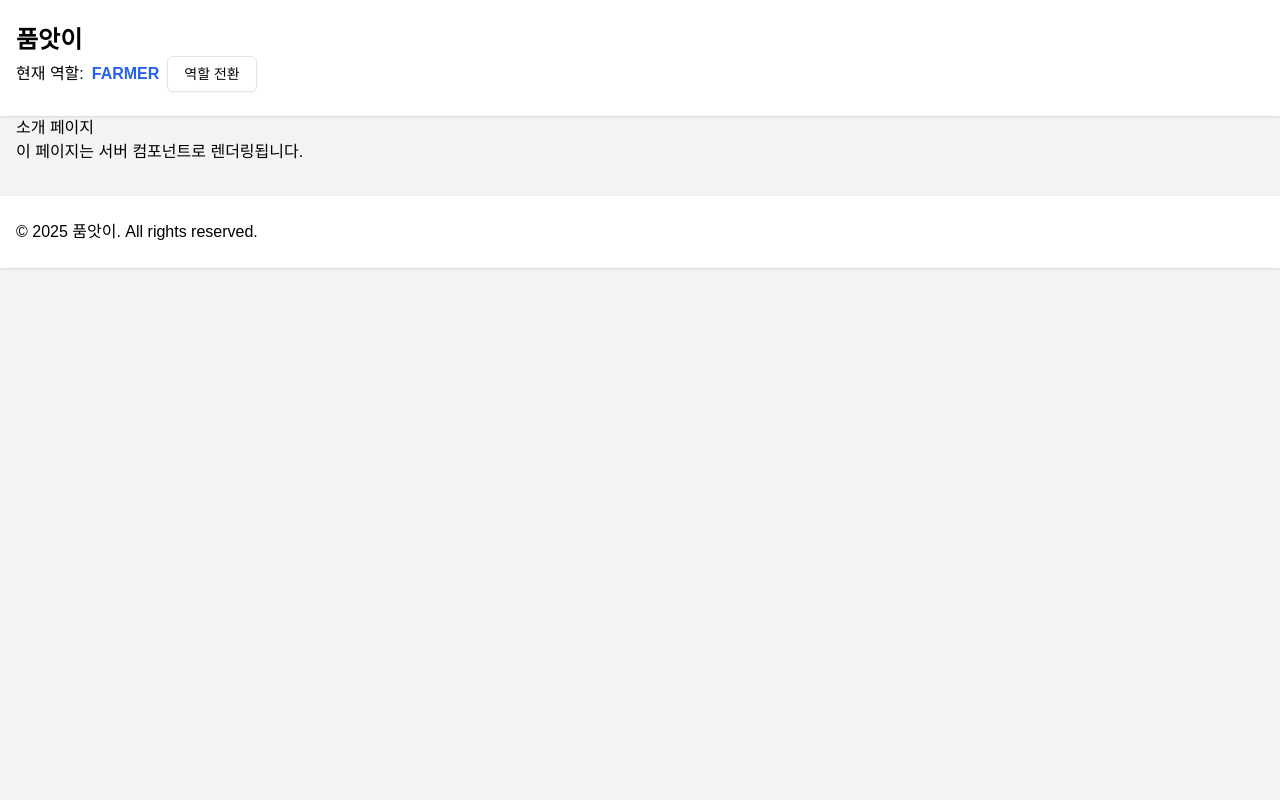
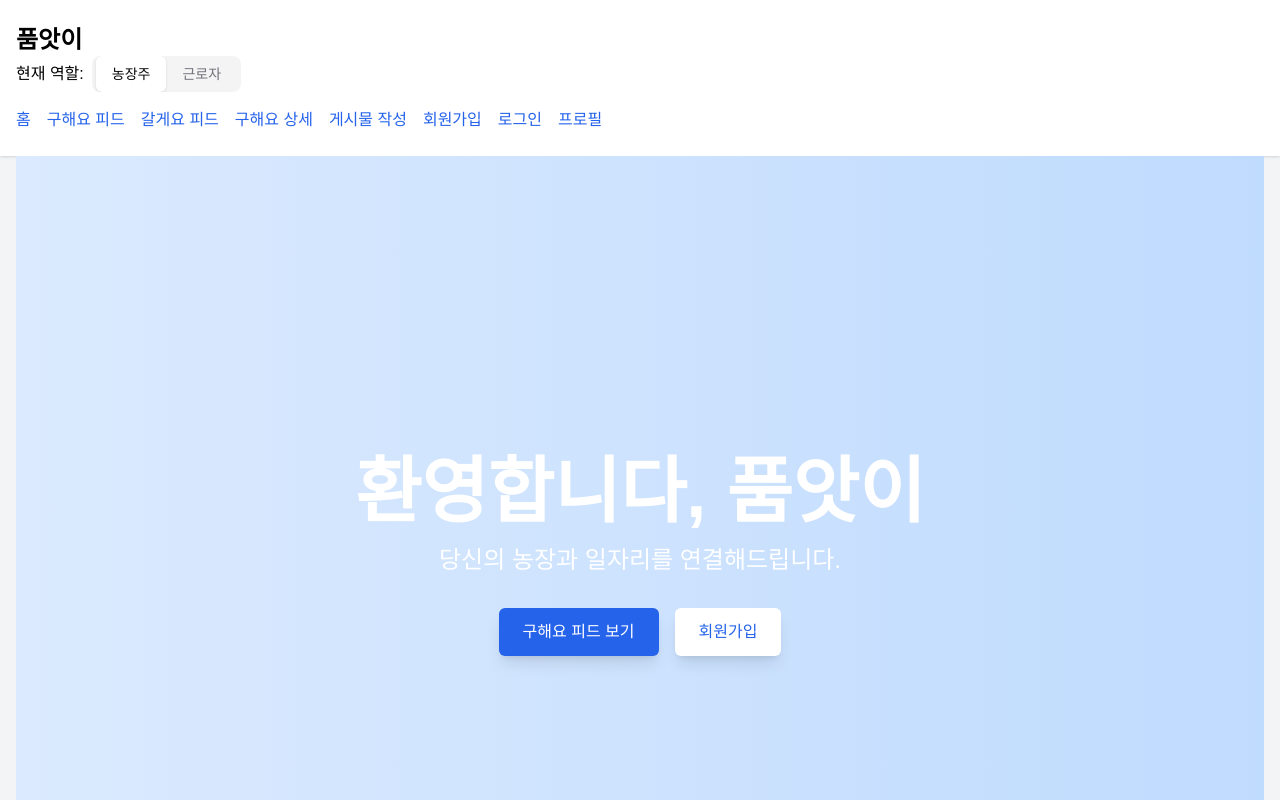
Before and after one commit to devcomcom/hadong-farm-mirror, a Next.js app: page / in a window 1280 px wide. Shown: the top 800 px of the page. Built offline with nearby package versions, Linux system fonts and the light colour scheme.

Commit message:
feat(layout, role_toggle): 역할 탭 UI 수정 및 네비게이션 메뉴 추가
- RoleToggle 컴포넌트에서 기존 드롭다운 메뉴를 탭 메뉴로 전환처리
- 네비게이션 메뉴를 app/layout.tsx 등 관련 파일에 추가하여 주요 링크 접근성을 강화함

```diff
--- a/app/(jobs)/worker_feed/page.tsx
+++ b/app/(jobs)/worker_feed/page.tsx
@@ -69,13 +69,25 @@ export default function WorkerFeedPage() {
     }, []);
 
     return (
-        <div className="space-y-4">
+        <main className="container mx-auto px-4 py-6">
+            <header className="mb-6">
+                <h1 className="text-3xl font-bold text-center">구해요 피드</h1>
+                <p className="text-center text-gray-600 mt-2">
+                    현재 구직중인 포스트들을 확인하세요.
+                </p>
+            </header>
             <InfiniteScroll
                 dataLength={items.length}
                 next={fetchNextPage}
                 hasMore={hasMore}
                 loader={<LoadingCard />}
+                endMessage={
+                    <p className="text-center py-4 text-gray-500">
+                        모든 구해요 포스트를 불러왔습니다.
+                    </p>
+                }
             >
+                <div className="space-y-4">
                     {items.map((job) => (
                         <JobCard
                             key={job.id} // 구직 아이디를 키로 사용
@@ -83,7 +95,18 @@ export default function WorkerFeedPage() {
                             onClick={() => router.push(`/jobs/${job.id}`)} // 클릭 시 상세 페이지로 이동
                         />
                     ))}
+                </div>
             </InfiniteScroll>
+            {items.length > 0 && (
+                <div className="fixed bottom-8 right-8">
+                    <button
+                        onClick={() => window.scrollTo({ top: 0, behavior: "smooth" })}
+                        className="px-4 py-2 bg-blue-600 text-white rounded-full shadow-lg hover:bg-blue-700 transition"
+                    >
+                        ↑ Top
+                    </button>
                 </div>
+            )}
+        </main>
     );
 }
--- a/app/layout.tsx
+++ b/app/layout.tsx
@@ -21,6 +21,35 @@ export default function RootLayout({
                     <div className="container mx-auto px-4 py-6">
                         <h1 className="text-2xl font-bold">품앗이</h1>
                         <RoleToggle />
+                        <nav className="mt-4">
+                            <ul className="flex space-x-4">
+                                <li>
+                                    <a href="/" className="text-blue-600 hover:underline">홈</a>
+                                </li>
+                                <li>
+                                    <a href="/job_feed" className="text-blue-600 hover:underline">구해요 피드</a>
+                                </li>
+                                <li>
+                                    <a href="/worker_feed" className="text-blue-600 hover:underline">갈게요 피드</a>
+                                </li>
+                                <li>
+                                    <a href="/job_feed/1" className="text-blue-600 hover:underline">구해요 상세</a>
+                                </li>
+                                <li>
+                                    <a href="/new" className="text-blue-600 hover:underline">게시물 작성</a>
+                                </li>
+                                <li>
+                                    <a href="/signup" className="text-blue-600 hover:underline">회원가입</a>
+                                </li>
+                                <li>
+                                    <a href="/login" className="text-blue-600 hover:underline">로그인</a>
+                                </li>
+                                <li>
+                                    <a href="/profile" className="text-blue-600 hover:underline">프로필</a>
+                                </li>
+                            </ul>
+                        </nav>
+
                     </div>
                 </header>
                 <main className="container mx-auto px-4">
--- a/app/page.tsx
+++ b/app/page.tsx
@@ -1,8 +1,26 @@
-export default function About() {
+export default function HomePage() {
     return (
-        <div>
-            <h1>소개 페이지</h1>
-            <p>이 페이지는 서버 컴포넌트로 렌더링됩니다.</p>
+        <div className="min-h-screen flex flex-col items-center justify-center bg-gradient-to-r from-blue-100 to-blue-200 text-center p-8">
+            <h1 className="text-5xl md:text-7xl font-bold text-white mb-4">
+                환영합니다, 품앗이
+            </h1>
+            <p className="text-lg md:text-2xl text-white mb-8">
+                당신의 농장과 일자리를 연결해드립니다.
+            </p>
+            <div className="flex space-x-4">
+                <a
+                    href="/job_feed"
+                    className="px-6 py-3 bg-blue-600 text-white rounded-md shadow-lg hover:bg-blue-700 transition-colors"
+                >
+                    구해요 피드 보기
+                </a>
+                <a
+                    href="/signup"
+                    className="px-6 py-3 bg-white text-blue-600 rounded-md shadow-lg hover:bg-gray-100 transition-colors"
+                >
+                    회원가입
+                </a>
+            </div>
         </div>
     );
 }
--- a/components/common/role_toggle.tsx
+++ b/components/common/role_toggle.tsx
@@ -2,14 +2,7 @@
 
 import { useAuthStore } from "@/stores/auth";
 
-// 누락된 컴포넌트들을 import 합니다.
-import {
-    DropdownMenu,
-    DropdownMenuTrigger,
-    DropdownMenuContent,
-    DropdownMenuItem,
-} from "@/components/ui/dropdown-menu";  // 컴포넌트가 정의된 경로로 수정하세요.
-import { Button } from "@/components/ui/button";  // 컴포넌트가 정의된 경로로 수정하세요.
+import { Tabs, TabsList, TabsTrigger } from "@/components/ui/tabs";
 
 const RoleToggle: React.FC = () => {
     // useAuthStore를 사용하여 현재 역할 상태를 관리합니다.
@@ -18,16 +11,28 @@ const RoleToggle: React.FC = () => {
     return (
         <div className="flex items-center space-x-2">
             <span className="font-medium">현재 역할:</span>
-            <span className="text-blue-600 font-bold">{userRole}</span>
-            <DropdownMenu>
-                <DropdownMenuTrigger asChild>
-                    <Button variant="outline">역할 전환</Button>
-                </DropdownMenuTrigger>
-                <DropdownMenuContent>
-                    <DropdownMenuItem onClick={() => setRole("FARMER")}>농장주</DropdownMenuItem>
-                    <DropdownMenuItem onClick={() => setRole("WORKER")}>근로자</DropdownMenuItem>
-                </DropdownMenuContent>
-            </DropdownMenu>
+            <Tabs
+                defaultValue={userRole}
+                onValueChange={(value) =>
+                    setRole(value as "FARMER" | "WORKER")
+                }
+                className="flex rounded-md overflow-hidden"
+            >
+                <TabsList className="flex p-1">
+                    <TabsTrigger
+                        value="FARMER"
+                        className="px-4 py-2 text-sm font-medium transition-colors hover:bg-blue-100"
+                    >
+                        농장주
+                    </TabsTrigger>
+                    <TabsTrigger
+                        value="WORKER"
+                        className="px-4 py-2 text-sm font-medium transition-colors hover:bg-blue-100 active:bg-blue-100"
+                    >
+                        근로자
+                    </TabsTrigger>
+                </TabsList>
+            </Tabs>
         </div>
     );
 };
```
Lines whose indentation alone changed are shown as unchanged.
